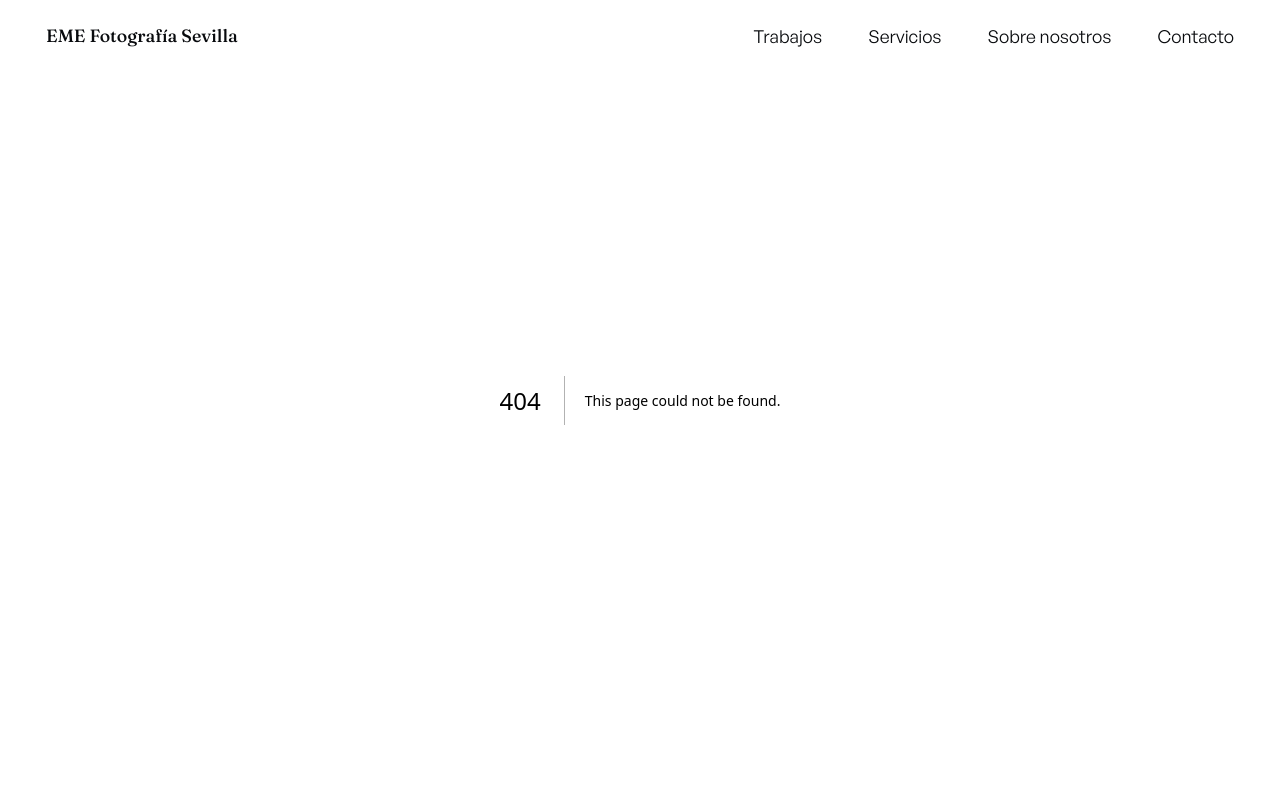
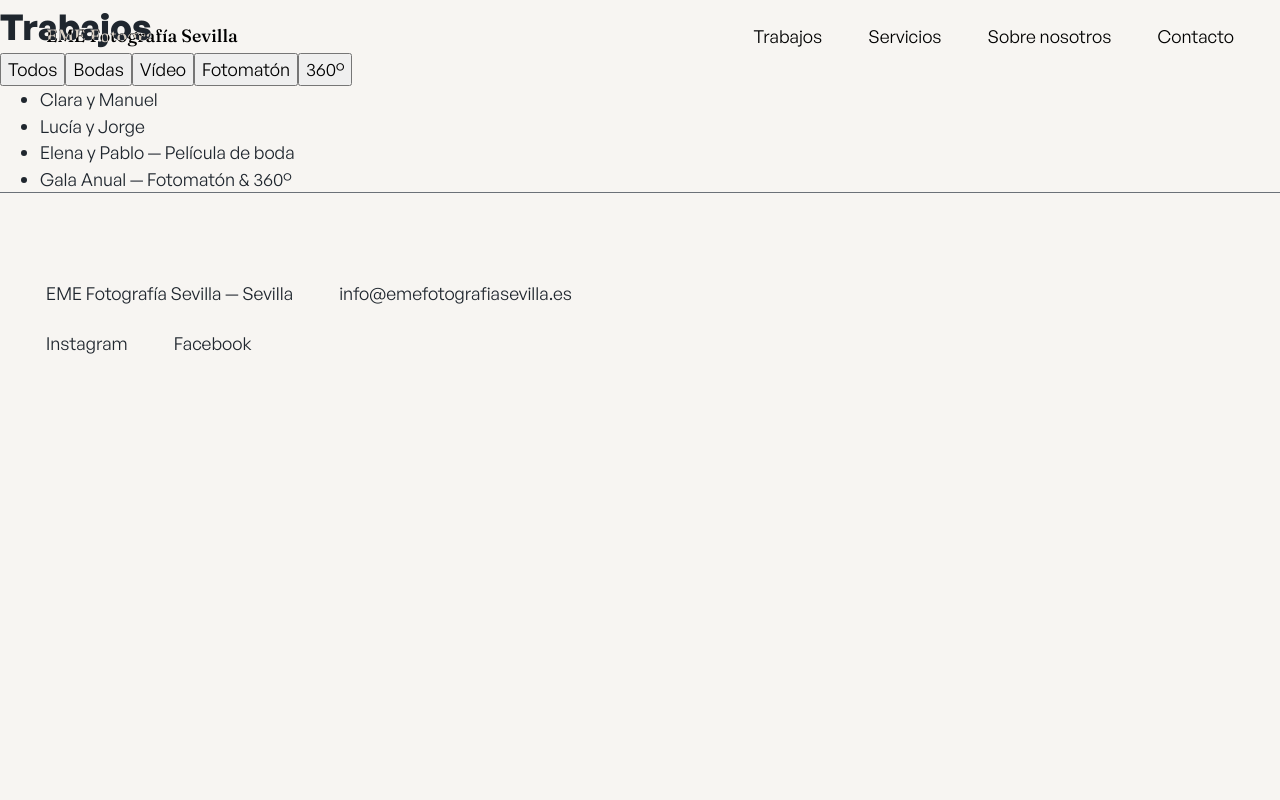
Before and after one commit to escalartica/eme_fotografia, a Next.js app: page /trabajos in a window 1280 px wide. Before the commit this address had no page. Shown: the top 800 px of the page. Built offline with nearby package versions, Linux system fonts and the light colour scheme.

Commit message:
feat: add filterable /trabajos listing page

```diff
--- /dev/null
+++ b/app/trabajos/page.tsx
@@ -0,0 +1,43 @@
+'use client';
+import Link from 'next/link';
+import { projects } from '@/content/projects';
+import { useProjectFilter } from '@/lib/hooks/useProjectFilter';
+
+const CATEGORIES: Array<{ value: 'todos' | 'boda' | 'video' | 'fotomaton' | '360'; label: string }> = [
+  { value: 'todos', label: 'Todos' },
+  { value: 'boda', label: 'Bodas' },
+  { value: 'video', label: 'Vídeo' },
+  { value: 'fotomaton', label: 'Fotomatón' },
+  { value: '360', label: '360°' },
+];
+
+export default function Page() {
+  const { category, setCategory, filtered } = useProjectFilter(projects);
+
+  return (
+    <div>
+      <h1>Trabajos</h1>
+      <div role="tablist" aria-label="Filtrar trabajos por categoría">
+        {CATEGORIES.map((c) => (
+          <button
+            key={c.value}
+            role="tab"
+            aria-selected={category === c.value}
+            onClick={() => setCategory(c.value)}
+          >
+            {c.label}
+          </button>
+        ))}
+      </div>
+      <ul>
+        {filtered.map((project) => (
+          <li key={project.slug}>
+            <Link href={`/trabajos/${project.slug}`} aria-label={`Ver proyecto ${project.title}`}>
+              {project.title}
+            </Link>
+          </li>
+        ))}
+      </ul>
+    </div>
+  );
+}
```
Also changed, not shown: 1 other file (tests, documents, lock files or other folders).
